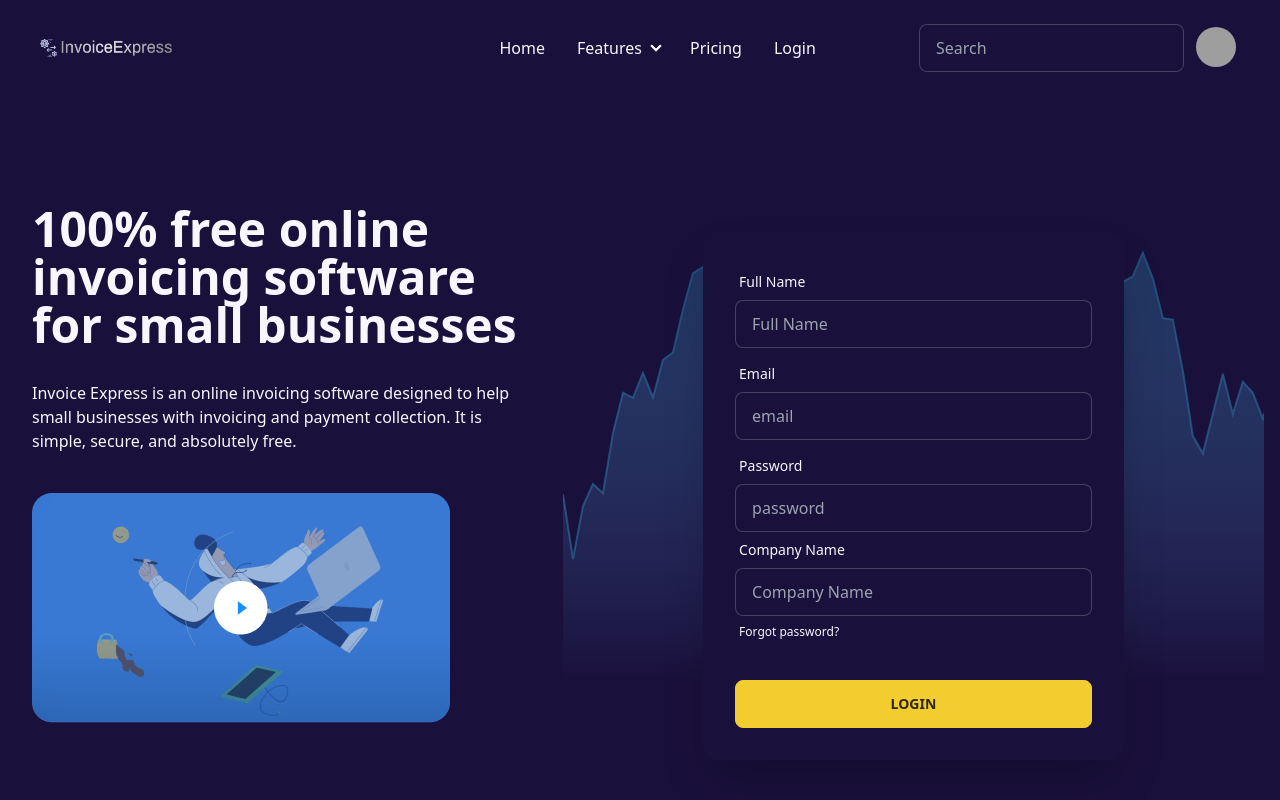
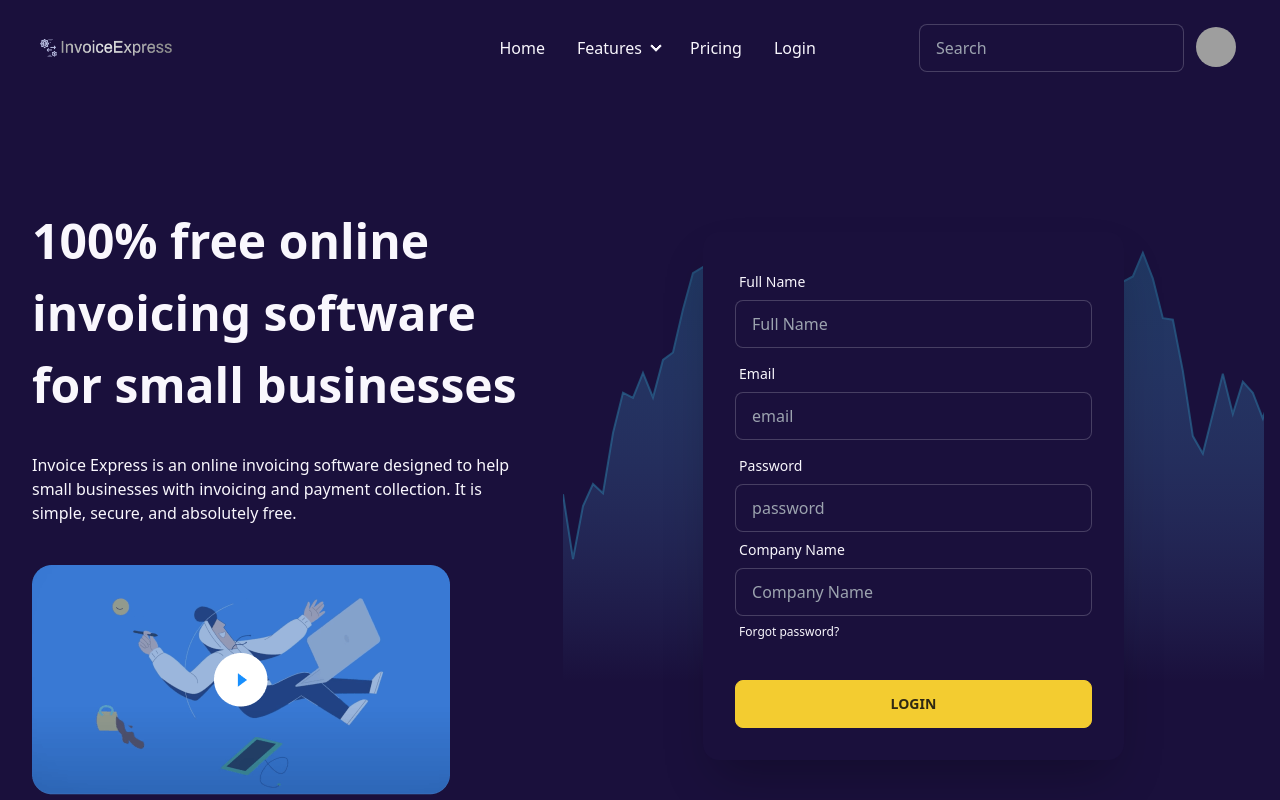
Before and after one commit to shouravrahman/InvoiceXpress, a React (Create React App) app in the folder client/: page / in a window 1280 px wide. Shown: the top 800 px of the page. Built offline with nearby package versions, Linux system fonts and the light colour scheme; grey boxes are pictures that could not be loaded.

Commit message:
chore: font import

```diff
--- a/client/tailwind.config.js
+++ b/client/tailwind.config.js
@@ -5,7 +5,16 @@ module.exports = {
 	// 	"node_modules/react-daisyui/dist/**/*.js",
 	// ],
 	theme: {
+		fontFamily: {
+			figtree: "Figtree",
+		},
 		extend: {
+			fontSize: {
+				md: "1.2rem",
+				"3xl": ["1.5rem", "2rem"],
+				"4xl": "2.25rem",
+				"5xl": "3rem",
+			},
 			backgroundImage: {
 				"hero-pattern": "url('/src/images/StockChart.svg')",
 			},
```
